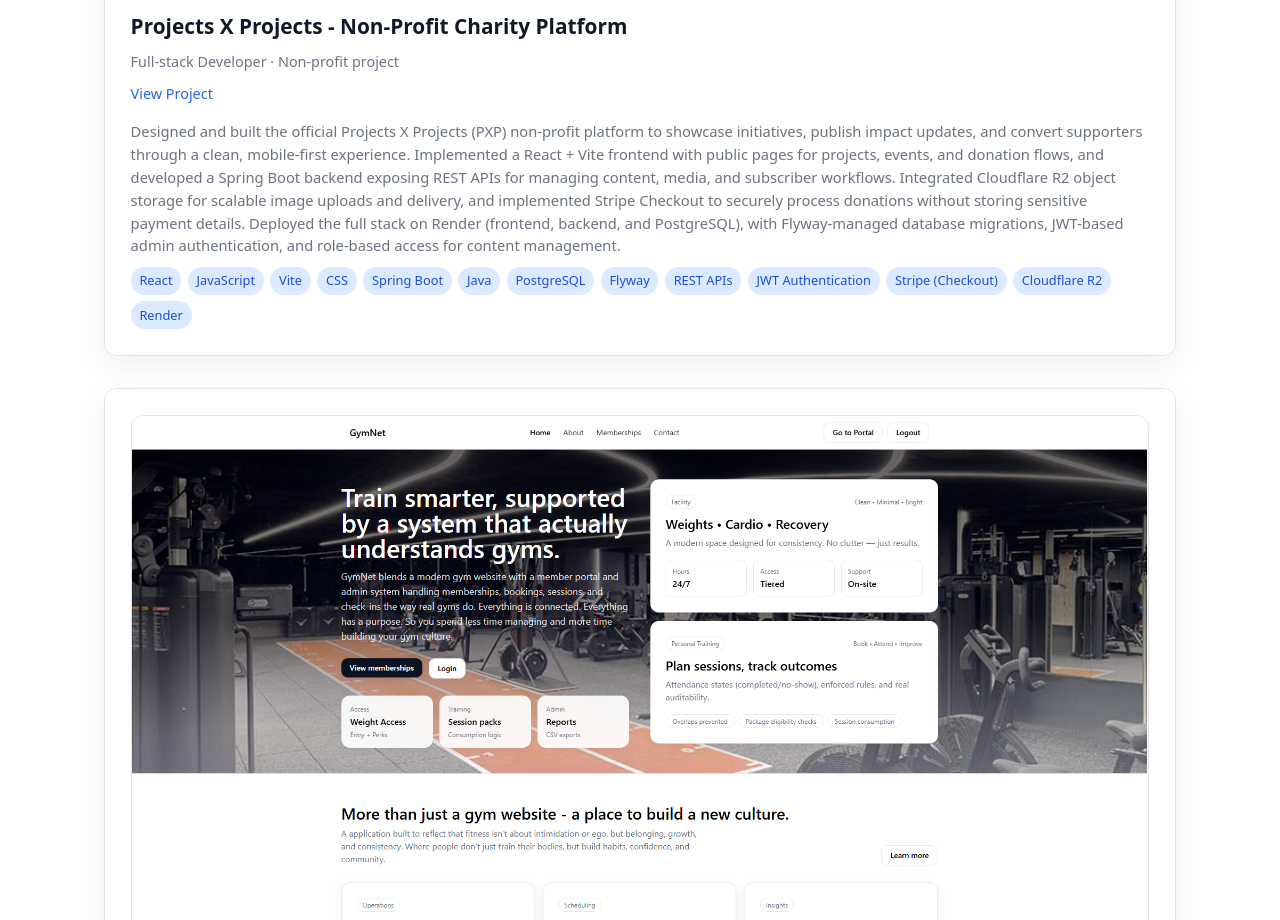
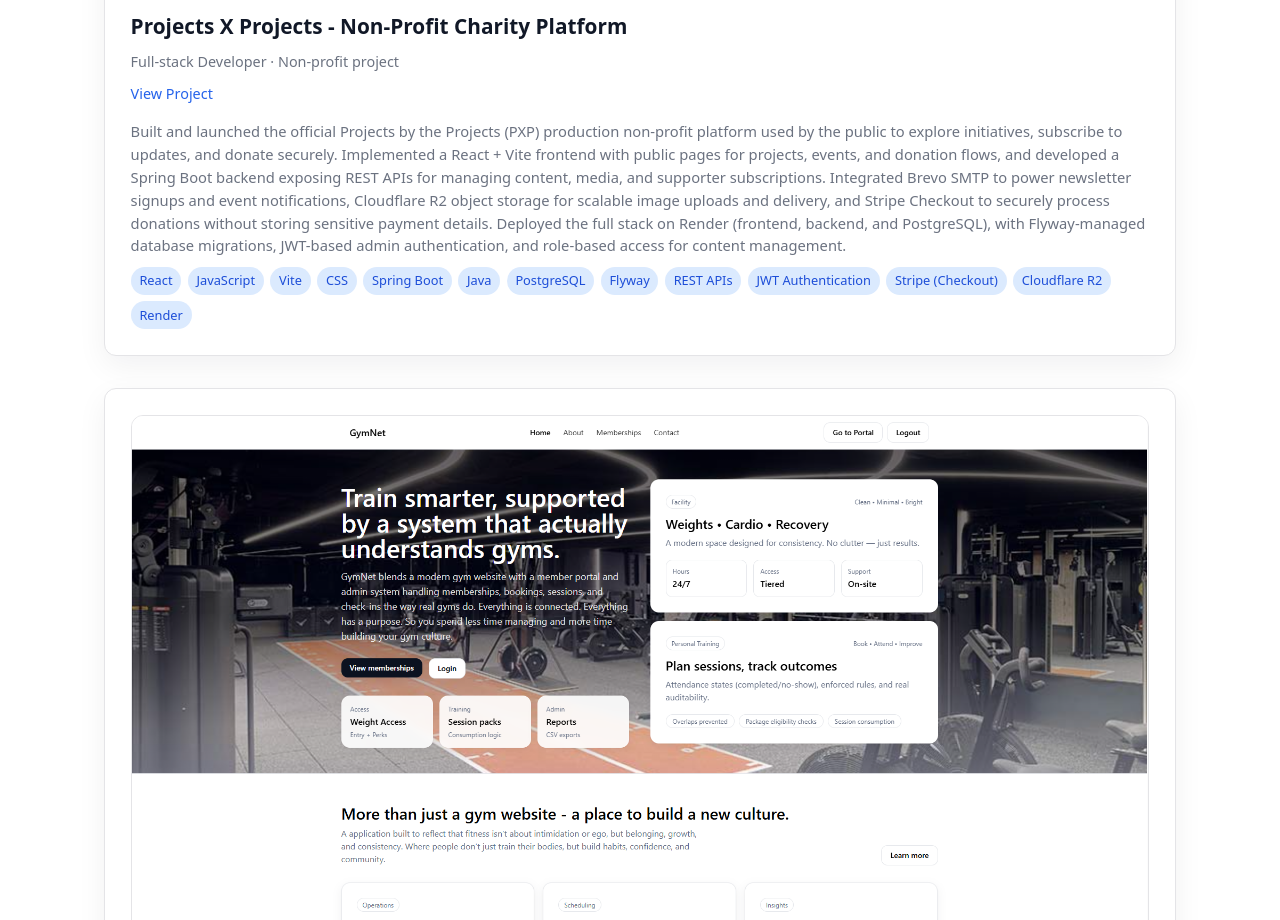
Before and after one commit to AzizSyed27/AzizSyedCOMP229Assignment1, a React (Vite) app in the folder client/: page /projects in a window 1280 px wide. Shown: the part 820-1740 px from the top of the page. Built offline with nearby package versions, Linux system fonts and the light colour scheme.

Commit message:
updated project desc

```diff
--- a/client/src/projects.jsx
+++ b/client/src/projects.jsx
@@ -15,14 +15,14 @@ const projects = [
     role: 'Full-stack Developer · Non-profit project',
     link: 'https://projectsxprojects.ca/',
     description:
-      'Designed and built the official Projects X Projects (PXP) non-profit platform to showcase initiatives, ' +
-      'publish impact updates, and convert supporters through a clean, mobile-first experience. ' +
-      'Implemented a React + Vite frontend with public pages for projects, events, and donation flows, ' +
-      'and developed a Spring Boot backend exposing REST APIs for managing content, media, and subscriber workflows. ' +
-      'Integrated Cloudflare R2 object storage for scalable image uploads and delivery, and implemented Stripe Checkout ' +
-      'to securely process donations without storing sensitive payment details. ' +
-      'Deployed the full stack on Render (frontend, backend, and PostgreSQL), with Flyway-managed database migrations, ' +
-      'JWT-based admin authentication, and role-based access for content management.',
+    'Built and launched the official Projects by the Projects (PXP) production non-profit platform used by the public to explore initiatives, subscribe to updates, ' +
+    'and donate securely. ' +
+    'Implemented a React + Vite frontend with public pages for projects, events, and donation flows, ' +
+    'and developed a Spring Boot backend exposing REST APIs for managing content, media, and supporter subscriptions. ' +
+    'Integrated Brevo SMTP to power newsletter signups and event notifications, Cloudflare R2 object storage for scalable ' +
+    'image uploads and delivery, and Stripe Checkout to securely process donations without storing sensitive payment details. ' +
+    'Deployed the full stack on Render (frontend, backend, and PostgreSQL), with Flyway-managed database migrations, ' +
+    'JWT-based admin authentication, and role-based access for content management.',
     tech: [
       'React',
       'JavaScript',
```
